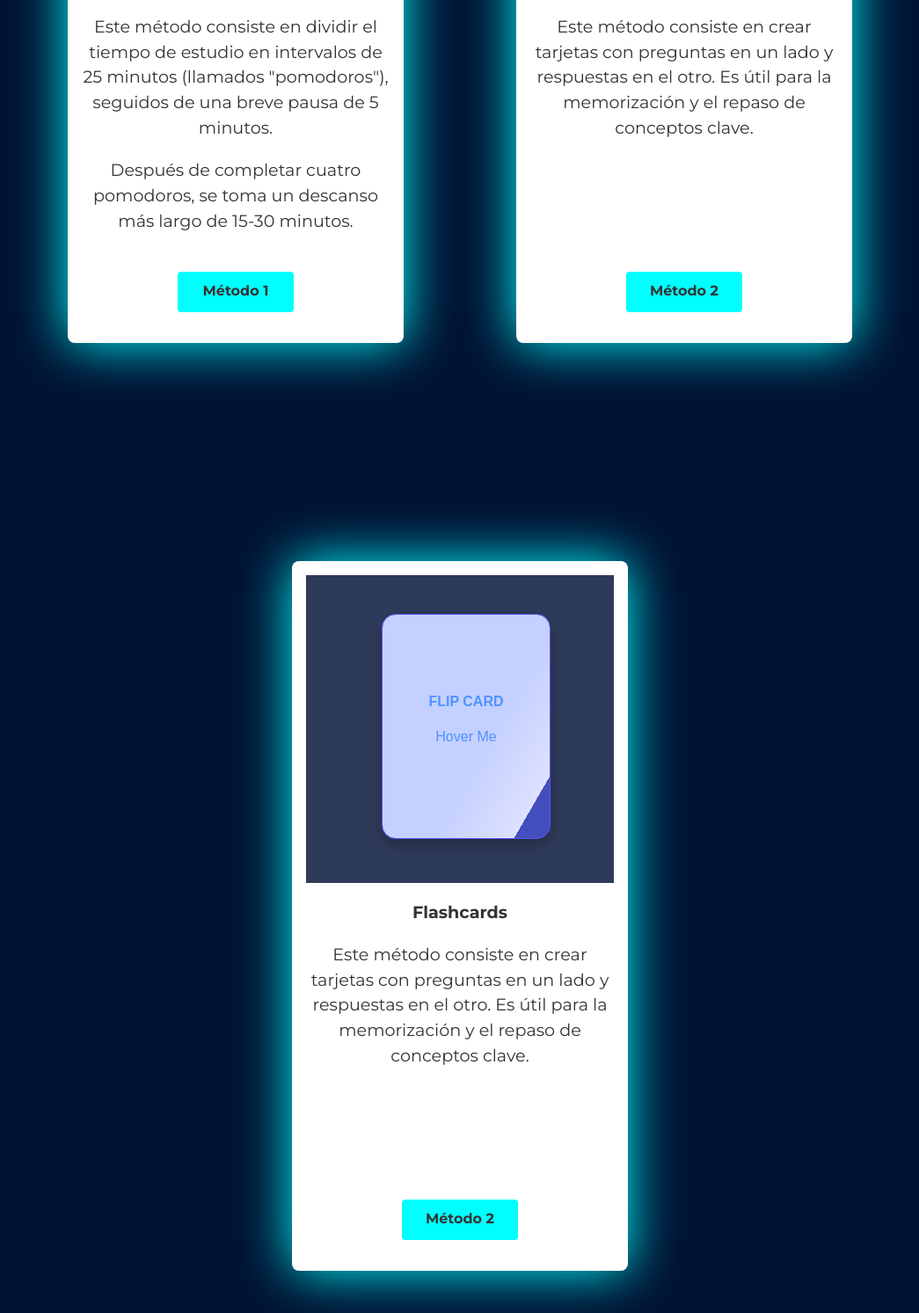
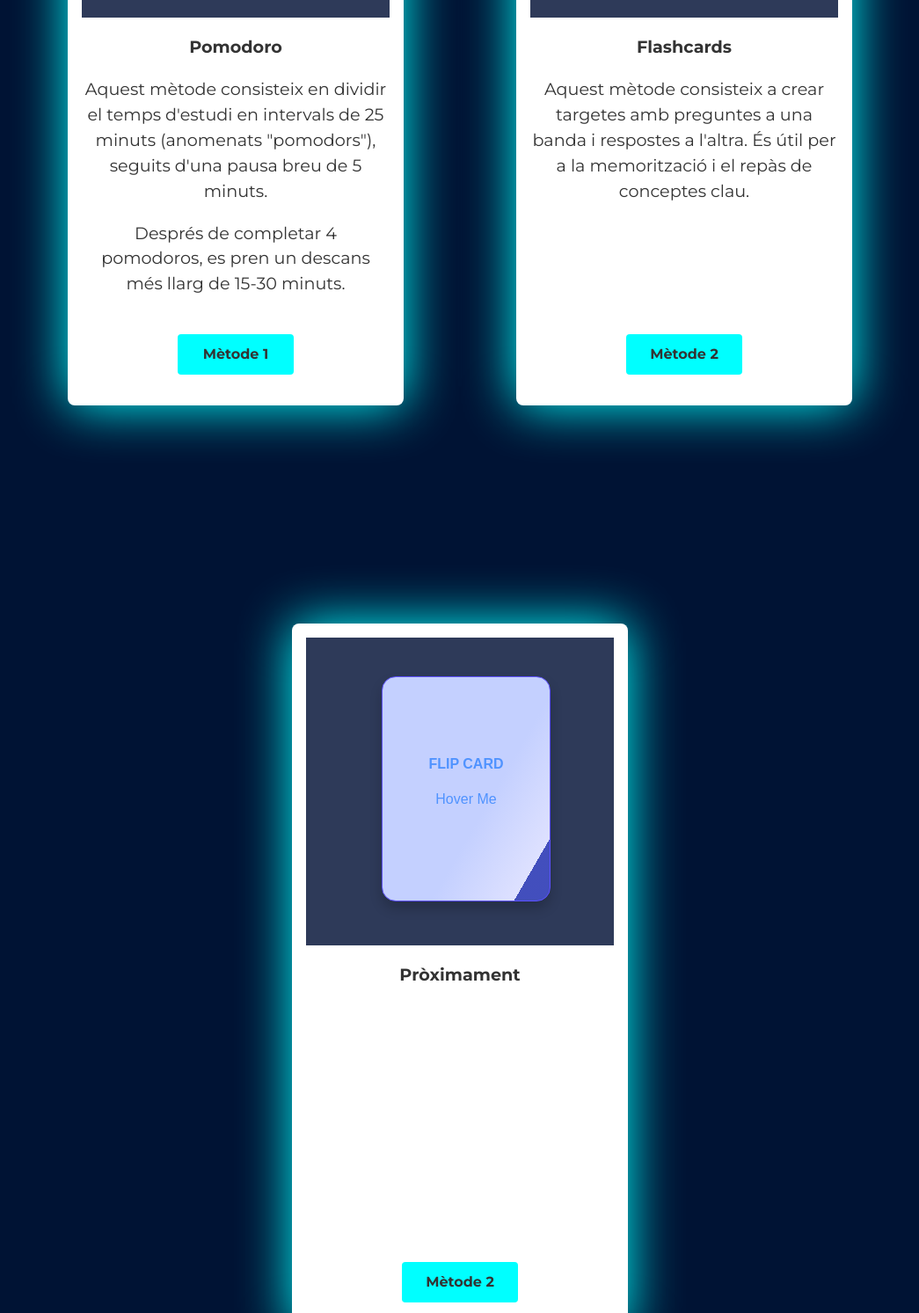
Before and after one commit to PolCastillo/TR, a plain HTML site: page metodes.html in a window 1280 px wide. Shown: the part 1091-2584 px from the top of the page at 88% size, without its empty margins (117-1162 px from the left). Drawn offline with nearby package versions, Linux system fonts and the light colour scheme.

Commit message:
Update metodes.html

```diff
--- a/metodes.html
+++ b/metodes.html
@@ -33,8 +33,9 @@
     <main>
     <h1 class="subtitle">Metodes d'estudi</h1>
     <div class="principal">
-        <p class="about__paragraph">Lorem ipsum dolor sit amet, consectetur adipisicing elit. Aperiam minima id et ratione asperiores natus tempore qui numquam dignissimos sapiente! Maiores ipsam voluptatem accusantium harum quo consectetur omnis sapiente sed!
-    Eos facilis perferendis blanditiis error ut dolore perspiciatis delectus illo nostrum quaerat sapiente iure placeat quia reprehenderit quidem praesentium fugit eligendi eius obcaecati unde inventore, quisquam optio labore. Obcaecati, itaque?</p>
+        <p class="about__paragraph">Aprendre a estudiar de manera eficient pot marcar la diferència entre l'esforç i l'èxit. Aquesta web està dedicada a oferir-te eines, tècniques i estratègies provades per ajudar-te a assolir els teus objectius acadèmics. Tant si ets estudiant de primària, secundària, universitat o simplement vols millorar les teves habilitats d'aprenentatge, aquí trobaràs recursos adaptats a les teves necessitats. <br>
+
+Descobreix com organitzar el teu temps, prendre apunts efectius, memoritzar conceptes de manera creativa i mantenir-te motivat en cada pas del camí. Perquè estudiar bé no és qüestió de treballar més, sinó de treballar millor. Comencem? 🎓</p>
     </div>
     <section class="background">
         <div class="cards">
@@ -56,11 +57,11 @@
                         </div>
                       </div>
                     <p class="card__title"><b>Pomodoro</b></p>
-                    <p class="card__text">Este método consiste en dividir el tiempo de estudio en intervalos de 25 minutos (llamados "pomodoros"), seguidos de una breve pausa de 5 minutos.</p>
-                    <p class="card__text">Después de completar cuatro pomodoros, se toma un descanso más largo de 15-30 minutos.</p>
+                    <p class="card__text">Aquest mètode consisteix en dividir el temps d'estudi en intervals de 25 minuts (anomenats "pomodors"), seguits d'una pausa breu de 5 minuts.</p>
+                    <p class="card__text">Després de completar 4 pomodoros, es pren un descans més llarg de 15-30 minuts.</p>
                 </div>
                 <div class="btns-container">
-                    <a href="pomodoro.html" class="btn">Método 1</a>
+                    <a href="pomodoro.html" class="btn">Mètode 1</a>
                 </div>
             </div>
             <div class="card">
@@ -79,10 +80,10 @@
                       </div>
                     </div>
                     <p class="card__title"><b>Flashcards</b></p>
-                    <p class="card__text">Este método consiste en crear tarjetas con preguntas en un lado y respuestas en el otro. Es útil para la memorización y el repaso de conceptos clave.</p>
+                    <p class="card__text">Aquest mètode consisteix a crear targetes amb preguntes a una banda i respostes a l'altra. És útil per a la memorització i el repàs de conceptes clau.</p>
                 </div>
                 <div class="btns-container">
-                    <a href="flashcard.html" class="btn">Método 2</a>
+                    <a href="flashcard.html" class="btn">Mètode 2</a>
                 </div>
             </div>
             <div class="card">
@@ -100,11 +101,11 @@
                            </div>
                       </div>
                     </div>
-                    <p class="card__title"><b>Flashcards</b></p>
-                    <p class="card__text">Este método consiste en crear tarjetas con preguntas en un lado y respuestas en el otro. Es útil para la memorización y el repaso de conceptos clave.</p>
+                    <p class="card__title"><b>Pròximament</b></p>
+                    <p class="card__text"></p>
                 </div>
                 <div class="btns-container">
-                    <a href="flashcard.html" class="btn">Método 2</a>
+                    <a href="flashcard.html" class="btn">Mètode 2</a>
                 </div>
             </div>
 
```
